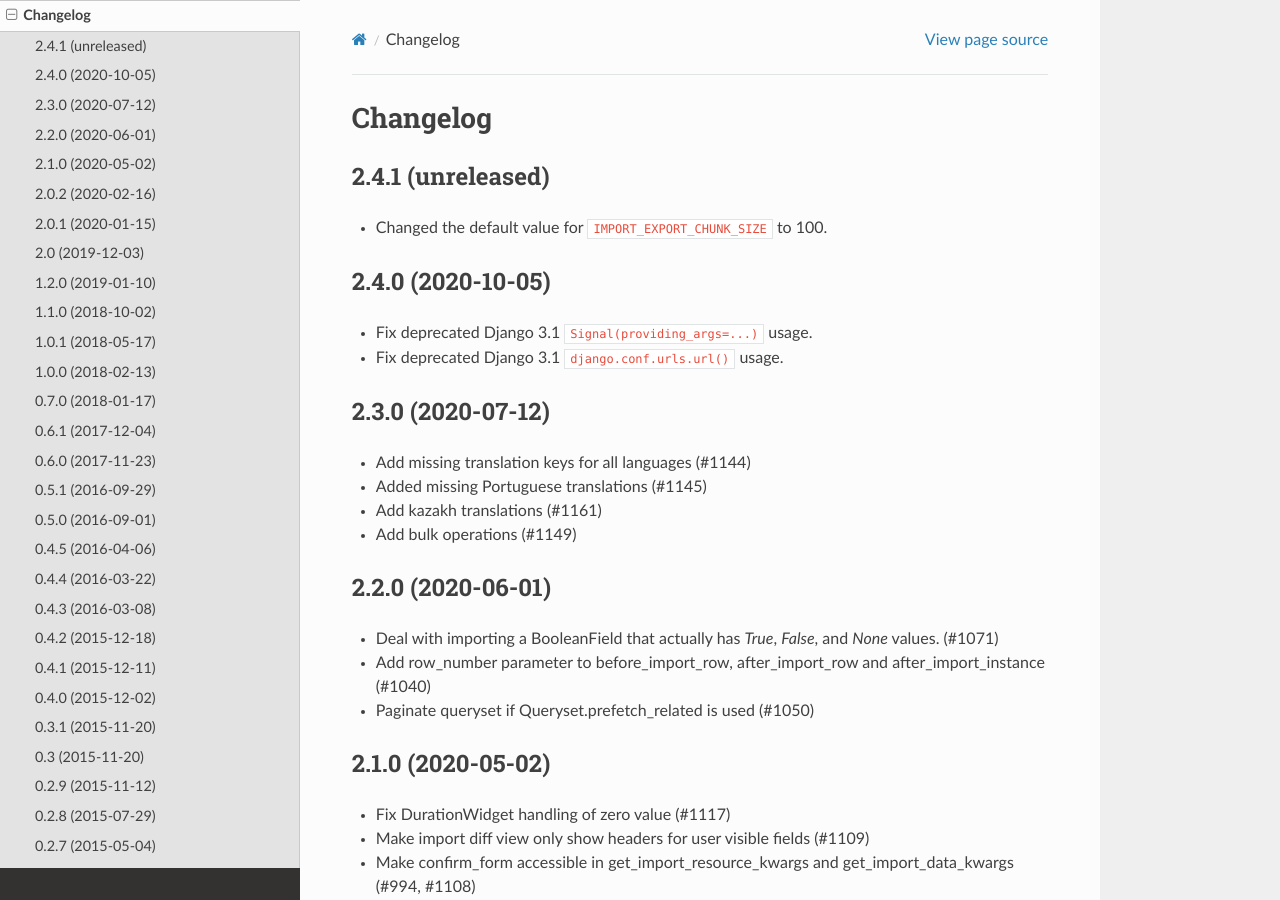
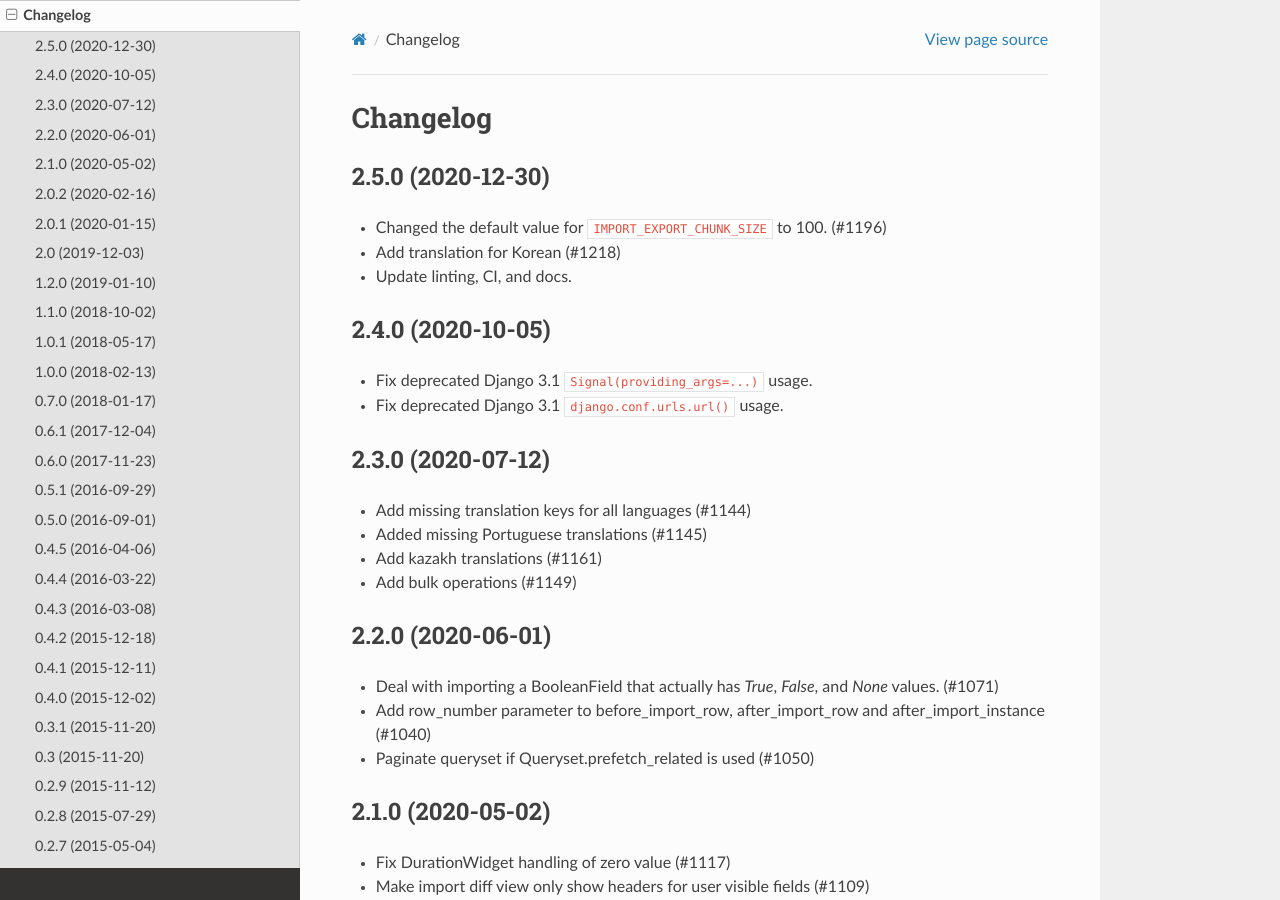
Before and after one commit to django-import-export/django-import-export, a Sphinx documentation site: the page built from docs/changelog.rst, in a window 1280 px wide and 900 px high. Built offline with Sphinx 7.4.7 and the Read the Docs theme 2.0.0, drawn with Linux system fonts in a browser that asks for light colours.

Commit message:
Update changelog for 2.5.0

```diff
--- a/docs/changelog.rst
+++ b/docs/changelog.rst
@@ -2,10 +2,12 @@ Changelog
 =========
 
 
-2.4.1 (unreleased)
+2.5.0 (2020-12-30)
 ------------------
 
-- Changed the default value for ``IMPORT_EXPORT_CHUNK_SIZE`` to 100.
+- Changed the default value for ``IMPORT_EXPORT_CHUNK_SIZE`` to 100. (#1196)
+- Add translation for Korean (#1218)
+- Update linting, CI, and docs.
 
 
 2.4.0 (2020-10-05)
```
